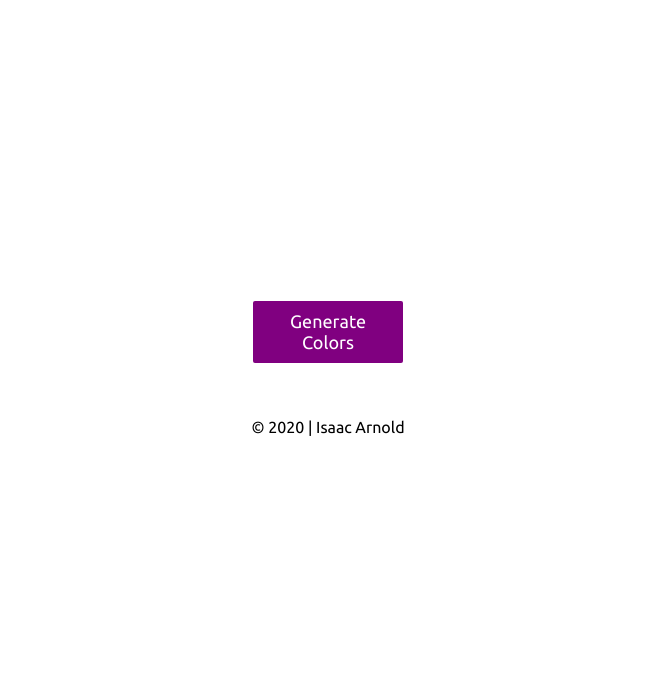
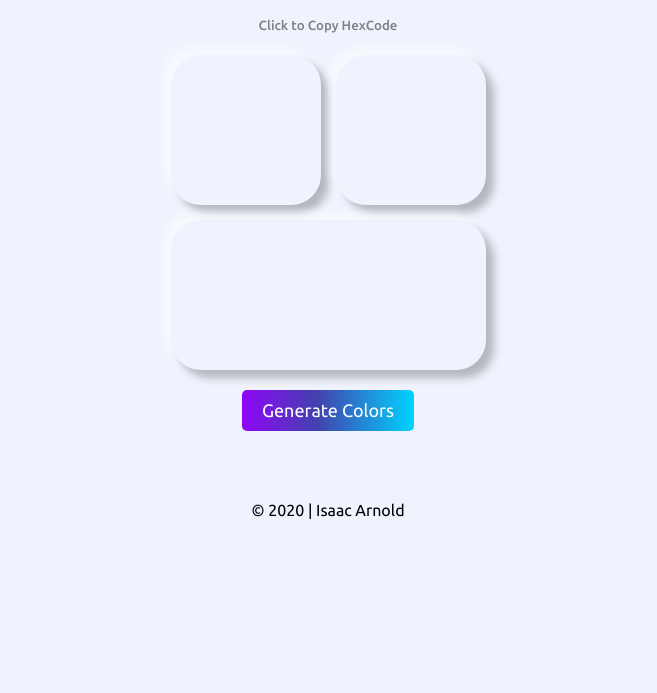
Before and after one commit to FEWD-Code-Adventures/Hacktober2020, a plain HTML site: page color-generator/color-generator.html in a window 1280 px wide. Shown: the part 107-800 px from the top of the page, without its empty margins (312-969 px from the left). Drawn offline with nearby package versions, Linux system fonts and the light colour scheme.

Commit message:
Interface update for random color Generator, copy Hexcode on click (#23)
* css changes in Random color Generator , copy hexcode on click

* css changes in Random color Generator , copy hexcode on click

```diff
--- a/color-generator/color-generator.html
+++ b/color-generator/color-generator.html
@@ -4,20 +4,50 @@
     <meta charset="UTF-8" />
     <meta name="viewport" content="width=device-width, initial-scale=1.0" />
     <title>Random Color Generator</title>
-    <link href="https://fonts.googleapis.com/css2?family=Ubuntu:wght@300;400;500&display=swap" rel="stylesheet">
+    <link
+      href="https://fonts.googleapis.com/css2?family=Ubuntu:wght@300;400;500&display=swap"
+      rel="stylesheet"
+    />
+    <link
+      href="https://stackpath.bootstrapcdn.com/font-awesome/4.7.0/css/font-awesome.min.css"
+      rel="stylesheet"
+    />
+    <script src="https://ajax.googleapis.com/ajax/libs/jquery/3.5.1/jquery.min.js"></script>
+    <!-- Popper JS -->
+    <script src="https://cdnjs.cloudflare.com/ajax/libs/popper.js/1.16.0/umd/popper.min.js"></script>
+    <!-- Latest compiled JavaScript -->
+    <script src="https://maxcdn.bootstrapcdn.com/bootstrap/4.5.0/js/bootstrap.min.js"></script>
     <link rel="stylesheet" href="styles.css" />
   </head>
   <body>
+    <input class="clipboard hidden" />
     <div class="page-container">
-        <h1>Random Color Generator</h1>
-        <div class="grid-container">
-            <div class="value-one"></div>
-            <div class="value-two"></div>
-            <div class="value-three"></div>
-        </div> <!-- /.grid-container -->
-        <button class="button"><span>Generate Colors</span></button>
-        <footer>&copy; 2020 | Isaac Arnold</footer>
-    </div> <!-- /.page-container -->
+
+      <h1>Random Color Generator</h1>
+      <h5>Click to Copy HexCode</h5>
+      <div class="grid-container">
+        <div
+          data-toggle="tooltip"
+          title="Copy Code"
+          class="value-one colorBox"
+        ></div>
+        <div
+          data-toggle="tooltip"
+          title="Copy Code"
+          class="value-two colorBox"
+        ></div>
+        <div
+          data-toggle="tooltip"
+          title="Copy Code"
+          class="value-three colorBox"
+        ></div>
+      </div>
+      <!-- /.grid-container -->
+      <button class="gradient">Generate Colors</button>
+      <footer>&copy; 2020 | Isaac Arnold</footer>
+    </div>
+    <!-- /.page-container -->
+
     <script src="color-generator.js"></script>
   </body>
 </html>
--- a/color-generator/color-generator.js
+++ b/color-generator/color-generator.js
@@ -1,12 +1,12 @@
-const button = document.querySelector('button');
+const button = document.querySelector("button");
 
 function generateColor() {
-    const color = Math.floor(Math.random()*16777215).toString(16);
-    const colorTwo = Math.floor(Math.random()*16777215 - 10).toString(16);
-    const colorThree = Math.floor(Math.random()*16777215 - 40).toString(16);
-    const valueOne = document.querySelector('.value-one');
-    const valueTwo = document.querySelector('.value-two');
-    const valueThree = document.querySelector('.value-three');
+  const color = Math.floor(Math.random() * 16777215).toString(16);
+  const colorTwo = Math.floor(Math.random() * 16777215 - 10).toString(16);
+  const colorThree = Math.floor(Math.random() * 16777215 - 40).toString(16);
+  const valueOne = document.querySelector(".value-one");
+  const valueTwo = document.querySelector(".value-two");
+  const valueThree = document.querySelector(".value-three");
   valueOne.style.backgroundColor = `#${color}`;
   valueOne.textContent = `#${color}`;
   valueTwo.style.backgroundColor = `#${colorTwo}`;
@@ -15,6 +15,15 @@ function generateColor() {
   valueThree.textContent = `#${color}`;
 }
 
-button.addEventListener('click', () => {
+button.addEventListener("click", () => {
   generateColor();
 });
+
+$(".colorBox").on("click", function () {
+  console.log($(this).html());
+  var textToCopy = $(this).html();
+  var textBox = document.querySelector(".clipboard");
+  textBox.setAttribute("value", textToCopy);
+  textBox.select();
+  document.execCommand("copy");
+});
--- a/color-generator/styles.css
+++ b/color-generator/styles.css
@@ -1,49 +1,87 @@
 * {
   box-sizing: border-box;
-    font-family: 'Ubuntu', sans-serif;
+  font-family: "Ubuntu", sans-serif;
+}
+body {
+  height: 100%;
+  width: 100%;
+  margin: 0;
+  background-color: #f0f3fd;
+}
+.hidden {
+  position: fixed;
+  bottom: 0;
+  right: 0;
+  pointer-events: none;
+  opacity: 0;
+  transform: scale(0);
+}
+h1 {
+  font: bold 50px arial, sans-serif;
+  background-color: #565656;
+  color: transparent;
+  text-shadow: 2px 2px 2px rgba(255, 255, 255, 0.7);
+  -webkit-background-clip: text;
+  -moz-background-clip: text;
+  background-clip: text;
+}
+h5 {
+  color: grey;
+  font-weight: 500;
+  margin-top: 0;
+}
+button {
+  background: rgb(143, 6, 247);
+  background: linear-gradient(
+    90deg,
+    rgba(143, 6, 247, 1) 0%,
+    rgba(53, 53, 185, 1) 44%,
+    rgba(0, 212, 255, 1) 100%
+  );
+  padding: 10px 20px;
+  margin: 20px auto;
+  border-radius: 5px;
+  border: none;
+  font-size: 18px;
+  color: white;
+  cursor: pointer;
+}
+button:focus {
+  outline: none;
+}
+.gradient {
+  position: relative;
+  background: linear-gradient(
+    90deg,
+    rgba(143, 6, 247, 1) 0%,
+    rgb(66, 66, 173) 44%,
+    rgba(0, 212, 255, 1) 100%
+  );
+  z-index: 1;
 }
 
-
-.button {
-  border-radius: 2px;
-  background-color: PURPLE;
-  border: none;
-  color: #FFFFFF;
-  text-align: center;
-  font-size: 18px;
-  padding: 10px;
-  width: 150px;
-  transition: all 0.5s;
-  cursor: pointer;
-  margin: 5px;
-  align-self: center;
+.gradient::before {
+  position: absolute;
+  content: "";
+  top: 0;
+  right: 0;
+  bottom: 0;
+  left: 0;
+  background: linear-gradient(
+    90deg,
+    rgba(0, 212, 255, 1) 0%,
+    rgba(53, 53, 185, 1) 44%,
+    rgba(143, 6, 247, 1) 100%
+  );
+  z-index: -1;
+  transition: opacity 0.5s linear;
+  opacity: 0;
+  border-radius: 5px;
 }
 
-.button span {
-  cursor: pointer;
-  display: inline-block;
-  position: relative;
-  transition: 0.5s;
+.gradient:hover::before {
+  opacity: 1;
 }
-
-.button span:after {
-  content: '\00bb';
-  position: absolute;
-  opacity: 0;
-  top: 0;
-  right: -20px;
-  transition: 0.5s;
-}
-
-.button:hover span {
-  padding-right: 25px;
-}
-
-.button:hover span:after {
-  opacity: 1;
-  right: 0;
-}
-
 .page-container {
   display: flex;
   flex-direction: column;
@@ -65,24 +103,31 @@
     "one two"
     "three three";
 }
-
-.value-one {
-    grid-area: one;
+.value-one,
+.value-two,
+.value-three {
+  border-radius: 30px;
+  color: white;
+  box-shadow: 8px 8px 8px 0 rgba(0, 0, 0, 0.25),
+    -8px -8px 8px 0 rgba(255, 255, 255, 0.5);
   display: flex;
   justify-content: center;
   align-items: center;
+  cursor: pointer;
+}
+.value-one:hover,
+.value-two:hover,
+.value-three:hover {
+  box-shadow: 1px 5px 12px 2px rgba(0, 0, 0, 0.7);
+}
+.value-one {
+  grid-area: one;
 }
 .value-two {
   grid-area: two;
-    display: flex;
-    justify-content: center;
-    align-items: center;
 }
 .value-three {
   grid-area: three;
-    display: flex;
-    justify-content: center;
-    align-items: center;
 }
 
 footer {
```
Also changed, not shown: js/members.js (+7 -1 lines). Lines whose indentation alone changed are shown as unchanged.
